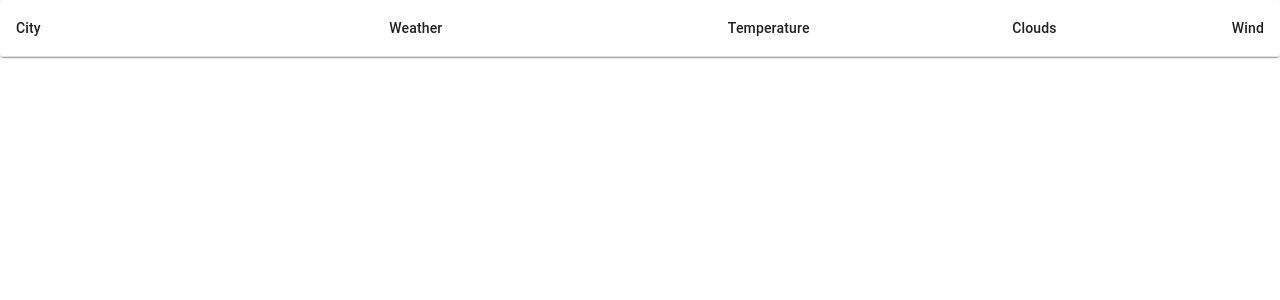
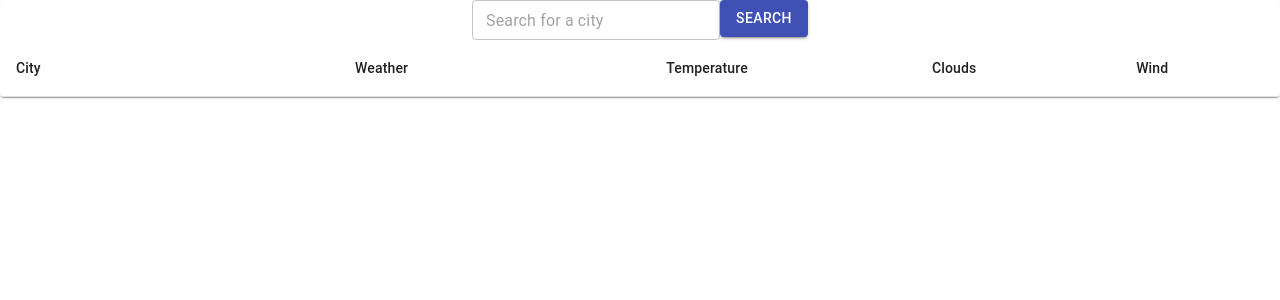
Before and after one commit to veganson/graphql-apollo, a React (Create React App) app: page / in a window 1280 px wide. Shown: the top 300 px of the page. Built offline with nearby package versions, Linux system fonts and the light colour scheme.

Commit message:
search, add and remove cities

```diff
--- a/src/pages/CitiesList.tsx
+++ b/src/pages/CitiesList.tsx
@@ -1,7 +1,10 @@
 import React, { useCallback, useState } from 'react'
-import { useQuery, gql } from '@apollo/client'
+import { gql, useLazyQuery } from '@apollo/client'
 import { City } from './City'
 import {
+  Box,
+  Button,
+  Grid,
   Paper,
   Table,
   TableBody,
@@ -9,12 +12,13 @@ import {
   TableContainer,
   TableHead,
   TableRow,
+  TextField,
 } from '@material-ui/core'
 import { CityType } from '../types'
 
 const GET_CITY_BY_NAME = gql`
-  query GetCityByName {
-    getCityByName(name: "Minsk") {
+  query GetCityByName($cityName: String!) {
+    getCityByName(name: $cityName) {
       id
       name
       country
@@ -50,14 +54,71 @@ const GET_CITY_BY_NAME = gql`
 `
 
 export const CitiesList = () => {
+  const [
+    searchCityByName,
+    { loading: isSearchByNameLoading, data: searchByNameResult },
+  ] = useLazyQuery(GET_CITY_BY_NAME)
+
   const [citiesList, setCitiesList] = useState<CityType[]>([])
-  const addCity = useCallback(
-    city => setCitiesList(curCities => [...curCities, city]),
-    []
+
+  const [searchInput, setSearchInput] = useState<string>('')
+
+  const addCity = useCallback(() => {
+    setCitiesList(currentCities => [
+      ...currentCities,
+      searchByNameResult.getCityByName,
+    ])
+    setSearchInput('')
+  }, [searchByNameResult?.getCityByName?.id])
+
+  const onDeleteCity = useCallback(cityId => {
+    setCitiesList(currentCities =>
+      currentCities.filter(city => city.id !== cityId)
+    )
+  }, [])
+
+  const onSearchCity = useCallback(
+    () => searchCityByName({ variables: { cityName: searchInput } }),
+    [searchInput]
   )
+
+  const onSearchChange = useCallback(e => setSearchInput(e.target.value), [])
 
   return (
     <TableContainer component={Paper}>
+      <Grid container justify="center">
+        <Grid item>
+          <TextField
+            size="small"
+            variant="outlined"
+            value={searchInput}
+            placeholder="Search for a city"
+            onChange={onSearchChange}
+          />
+        </Grid>
+        <Grid item>
+          <Button
+            variant="contained"
+            color="primary"
+            disabled={isSearchByNameLoading}
+            onClick={onSearchCity}
+          >
+            {isSearchByNameLoading ? 'Loading...' : 'Search'}
+          </Button>
+        </Grid>
+        {!!searchInput && !!searchByNameResult?.getCityByName && (
+          <Grid item xs={12}>
+            <Box mt={3}>
+              {searchByNameResult.getCityByName.name}
+              <Box ml={3} display="inline-block">
+                <Button size="small" variant="outlined" onClick={addCity}>
+                  Add
+                </Button>
+              </Box>
+            </Box>
+          </Grid>
+        )}
+      </Grid>
       <Table aria-label="Cities">
         <TableHead>
           <TableRow>
@@ -66,11 +127,12 @@ export const CitiesList = () => {
             <TableCell align="right">Temperature</TableCell>
             <TableCell align="right">Clouds</TableCell>
             <TableCell align="right">Wind</TableCell>
+            <TableCell></TableCell>
           </TableRow>
         </TableHead>
         <TableBody>
           {citiesList.map(city => (
-            <City city={city} key={city.id} />
+            <City city={city} key={city.id} onDeleteCity={onDeleteCity} />
           ))}
         </TableBody>
       </Table>
--- a/src/pages/City.tsx
+++ b/src/pages/City.tsx
@@ -1,57 +1,14 @@
-import React, { useCallback, useState } from 'react'
-import { useQuery, gql } from '@apollo/client'
-import { Box, TableCell, TableRow } from '@material-ui/core'
+import React from 'react'
+import { gql } from '@apollo/client'
+import { Box, Button, TableCell, TableRow } from '@material-ui/core'
 import { CityType } from '../types'
 
-const GET_CITY_BY_ID = gql`
-  query GetCityById {
-    getCityById(id: $cityId) {
-      id
-      name
-      country
-      coord {
-        lon
-        lat
-      }
-      weather {
-        summary {
-          title
-          description
-          icon
-        }
-        temperature {
-          actual
-          feelsLike
-          min
-          max
-        }
-        wind {
-          speed
-          deg
-        }
-        clouds {
-          all
-          visibility
-          humidity
-        }
-        timestamp
-      }
-    }
-  }
-`
-
 type PropTypes = {
-  city: CityType,
+  city: CityType
+  onDeleteCity: (e: any) => void
 }
 
-export const City = ({ city }: PropTypes) => {
-  const { loading, error, data } = useQuery(GET_CITY_BY_ID, {
-    variables: { cityId: city.id },
-  })
-  console.log('kekus', data?.getCityByName)
-  if (loading) return <p>Loading...</p>
-  if (error) return <p>Error :(</p>
-
+export const City = React.memo(({ city, onDeleteCity }: PropTypes) => {
   return (
     <TableRow>
       <TableCell component="th" scope="city">
@@ -77,6 +34,16 @@ export const City = ({ city }: PropTypes) => {
         <Box>{city.weather.wind.speed}</Box>
         <Box>{city.weather.wind.deg}</Box>
       </TableCell>
+      <TableCell align="right">
+        <Button
+          onClick={() => onDeleteCity(city.id)}
+          data-city-id={city.id}
+          variant="contained"
+          color="secondary"
+        >
+          Remove
+        </Button>
+      </TableCell>
     </TableRow>
   )
-}
+})
```
